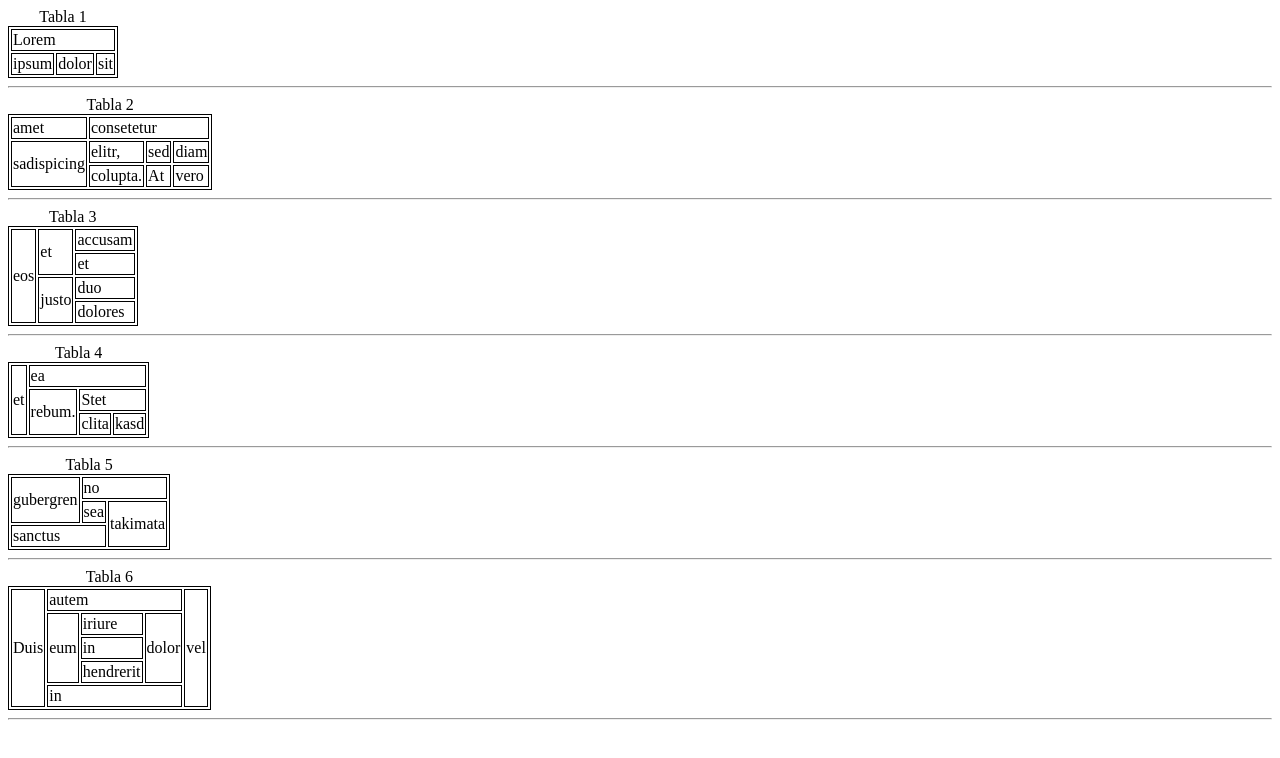
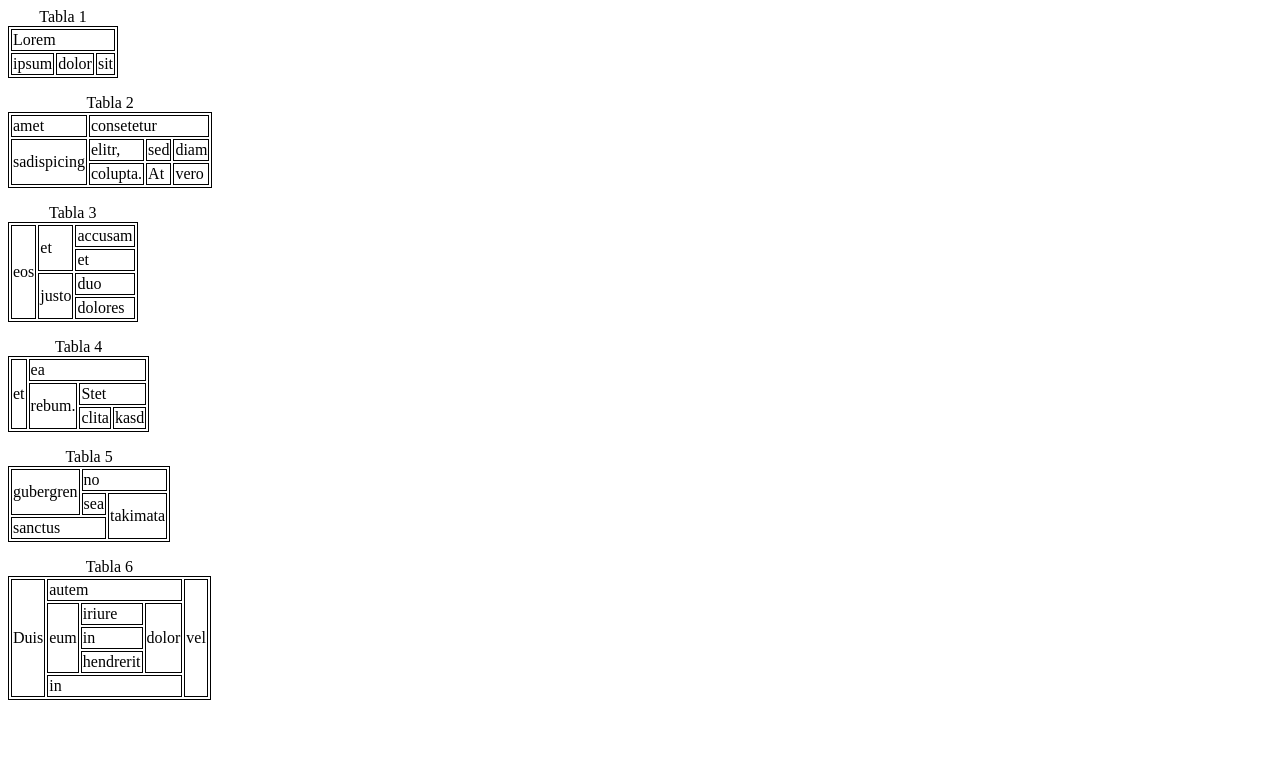
Before and after one commit to Oskitaar/Practica-3.12, a plain HTML site: page index.html in a window 1280 px wide. Drawn offline with Linux system fonts and the light colour scheme.

Commit message:
TERMINADO

```diff
--- a/index.html
+++ b/index.html
@@ -19,7 +19,7 @@
             <td>sit</td>
         </tr>
     </table>
-    <hr>
+    <P></P>
 
     <table>
         <caption>Tabla 2</caption>
@@ -39,7 +39,7 @@
         <td>vero</td>
         </tr>
     </table>
-    <hr>
+    <P></P>
 
     <table>
         <caption>Tabla 3</caption>
@@ -59,7 +59,7 @@
           <td>dolores</td>
         </tr>
       </table>
-      <hr>
+      <P></P>
 
       <table>
         <caption>Tabla 4</caption>
@@ -76,7 +76,7 @@
           <td>kasd</td>
         </tr>
       </table>
-      <hr>
+      <P></P>
 
       <table>
         <caption>Tabla 5</caption>
@@ -92,7 +92,7 @@
           <td colspan="2">sanctus</td>
         </tr>
       </table>
-      <hr>
+      <P></P>
 
       <table>
         <caption>Tabla 6</caption>
@@ -116,7 +116,7 @@
           <td colspan="3">in</td>
         </tr>
       </table>
-      <hr>
+      <P></P>
 
 
 
```
